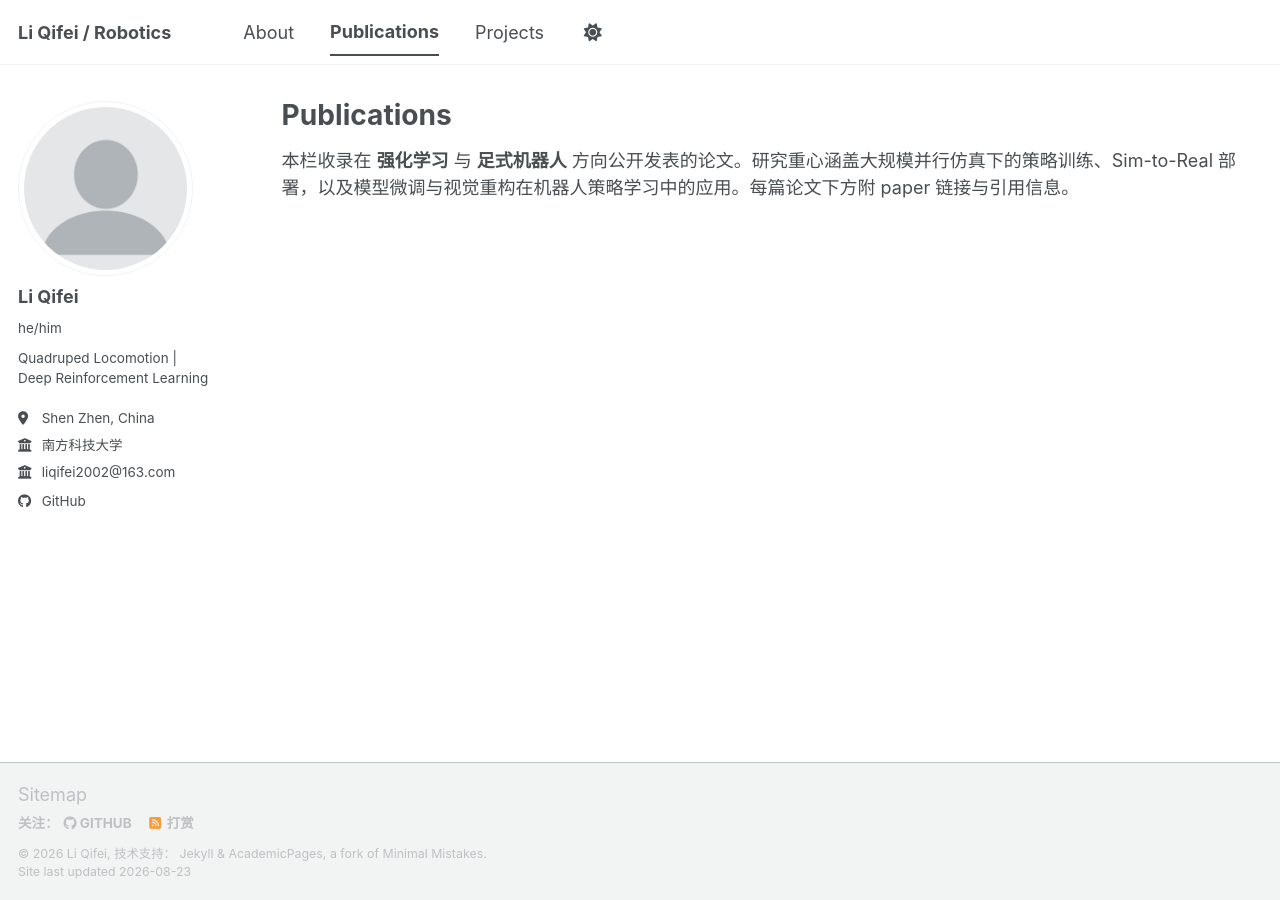
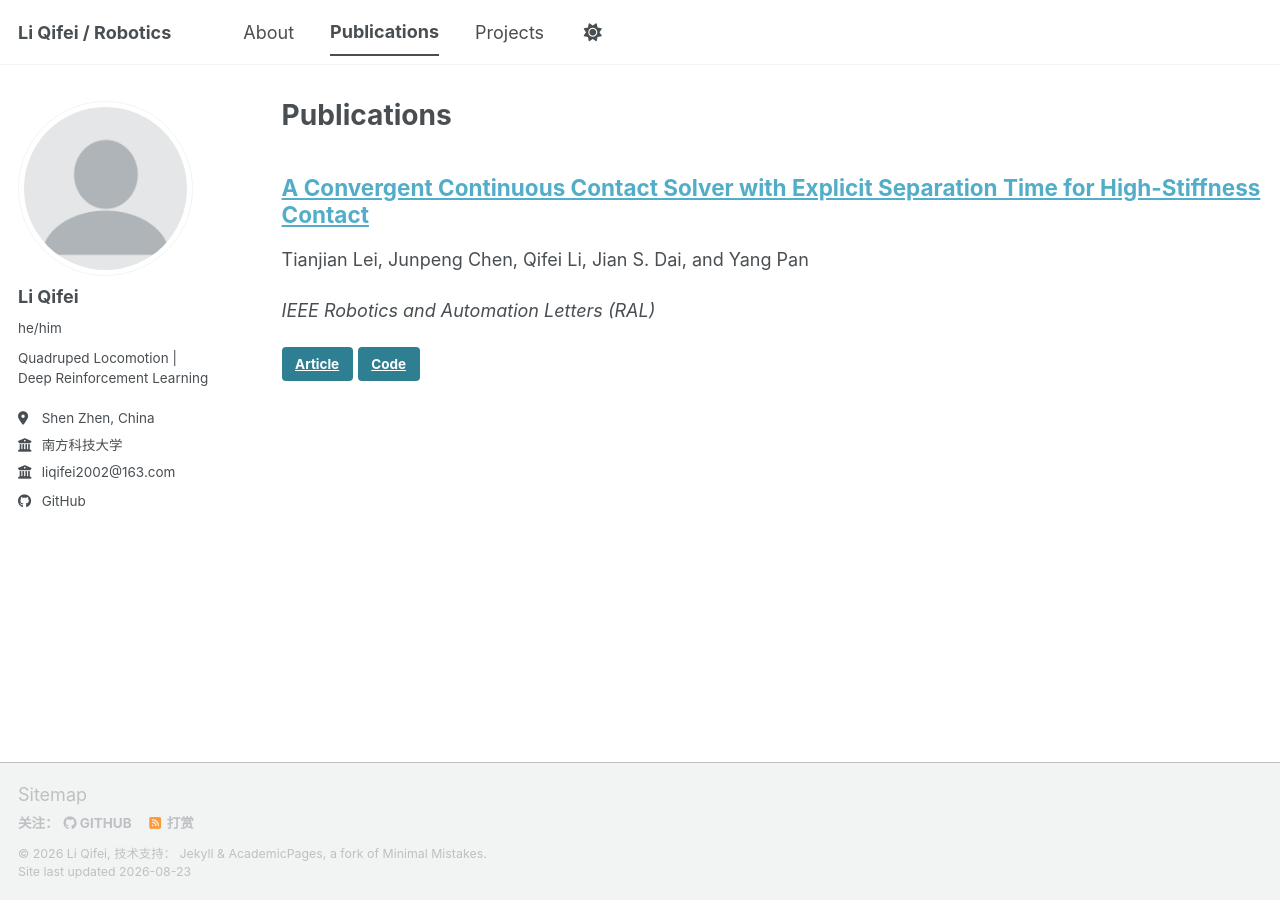
Before and after one commit to nocodenopain/nocodenopain.github.io, a Jekyll site: the page built from _pages/publications.html, in a window 1280 px wide. Built offline with Jekyll 4.4.1, drawn with Linux system fonts in a browser that asks for light colours; a script bundle is joined from its source files by our own code; library files that are not in the unit come from our copies.

Commit message:
完善 Publications 页面

```diff
--- a/Gemfile
+++ b/Gemfile
@@ -11,3 +11,6 @@ end
 
 gem 'github-pages'
 gem 'connection_pool', '2.5.0'
+
+# Required for Jekyll's timezone handling on Windows.
+gem 'tzinfo-data', platforms: [:mingw, :mswin, :x64_mingw]
--- a/_pages/publications.html
+++ b/_pages/publications.html
@@ -5,31 +5,22 @@ permalink: /publications/
 author_profile: true
 ---
 
-<p>本栏收录在 <strong>强化学习</strong> 与 <strong>足式机器人</strong> 方向公开发表的论文。研究重心涵盖大规模并行仿真下的策略训练、Sim-to-Real 部署，以及模型微调与视觉重构在机器人策略学习中的应用。每篇论文下方附 paper 链接与引用信息。</p>
-
-{% if site.author.googlescholar %}
-  <div class="wordwrap">You can also find my articles on <a href="{{site.author.googlescholar}}">my Google Scholar profile</a>.</div>
-{% endif %}
-
 {% include base_path %}
 
-<!-- New style rendering if publication categories are defined -->
-{% if site.publication_category %}
-  {% for category in site.publication_category  %}
-    {% assign title_shown = false %}
-    {% for post in site.publications reversed %}
-      {% if post.category != category[0] %}
-        {% continue %}
+{% for post in site.publications reversed %}
+  <article class="publication-item" itemscope itemtype="http://schema.org/ScholarlyArticle">
+    <h2 class="archive__item-title" itemprop="headline">
+      <a href="{{ base_path }}{{ post.url }}">{{ post.title }}</a>
+    </h2>
+    <p class="publication-item__authors" itemprop="author">{{ post.authors }}</p>
+    <p class="publication-item__venue" itemprop="isPartOf"><i>{{ post.venue }}</i></p>
+    <p class="publication-item__links">
+      {% if post.paperurl %}
+        <a class="btn" href="{{ post.paperurl }}" target="_blank" rel="noopener noreferrer">Article</a>
       {% endif %}
-      {% unless title_shown %}
-        <h2>{{ category[1].title }}</h2><hr />
-        {% assign title_shown = true %}
-      {% endunless %}
-      {% include archive-single.html %}
-    {% endfor %}
-  {% endfor %}
-{% else %}
-  {% for post in site.publications reversed %}
-    {% include archive-single.html %}
-  {% endfor %}
-{% endif %}
+      {% if post.codeurl %}
+        <a class="btn" href="{{ post.codeurl }}" target="_blank" rel="noopener noreferrer">Code</a>
+      {% endif %}
+    </p>
+  </article>
+{% endfor %}
--- /dev/null
+++ b/_publications/2026-01-01-convergent-continuous-contact-solver.md
@@ -0,0 +1,14 @@
+---
+title: "A Convergent Continuous Contact Solver with Explicit Separation Time for High-Stiffness Contact"
+collection: publications
+category: manuscripts
+permalink: /publication/2026-01-01-convergent-continuous-contact-solver
+excerpt: 'A convergent continuous contact solver with explicit separation time for high-stiffness contact dynamics.'
+date: 2026-01-01
+venue: 'IEEE Robotics and Automation Letters (RAL)'
+authors: 'Tianjian Lei, Junpeng Chen, Qifei Li, Jian S. Dai, and Yang Pan'
+paperurl: 'https://doi.org/10.1109/LRA.2026.3692328'
+codeurl: 'https://github.com/leitianjian/sire'
+citation: 'Tianjian Lei, Junpeng Chen, Qifei Li, Jian S. Dai, and Yang Pan (2026). &quot;A Convergent Continuous Contact Solver with Explicit Separation Time for High-Stiffness Contact.&quot; <i>IEEE Robotics and Automation Letters</i>.'
+published: true
+---
```
